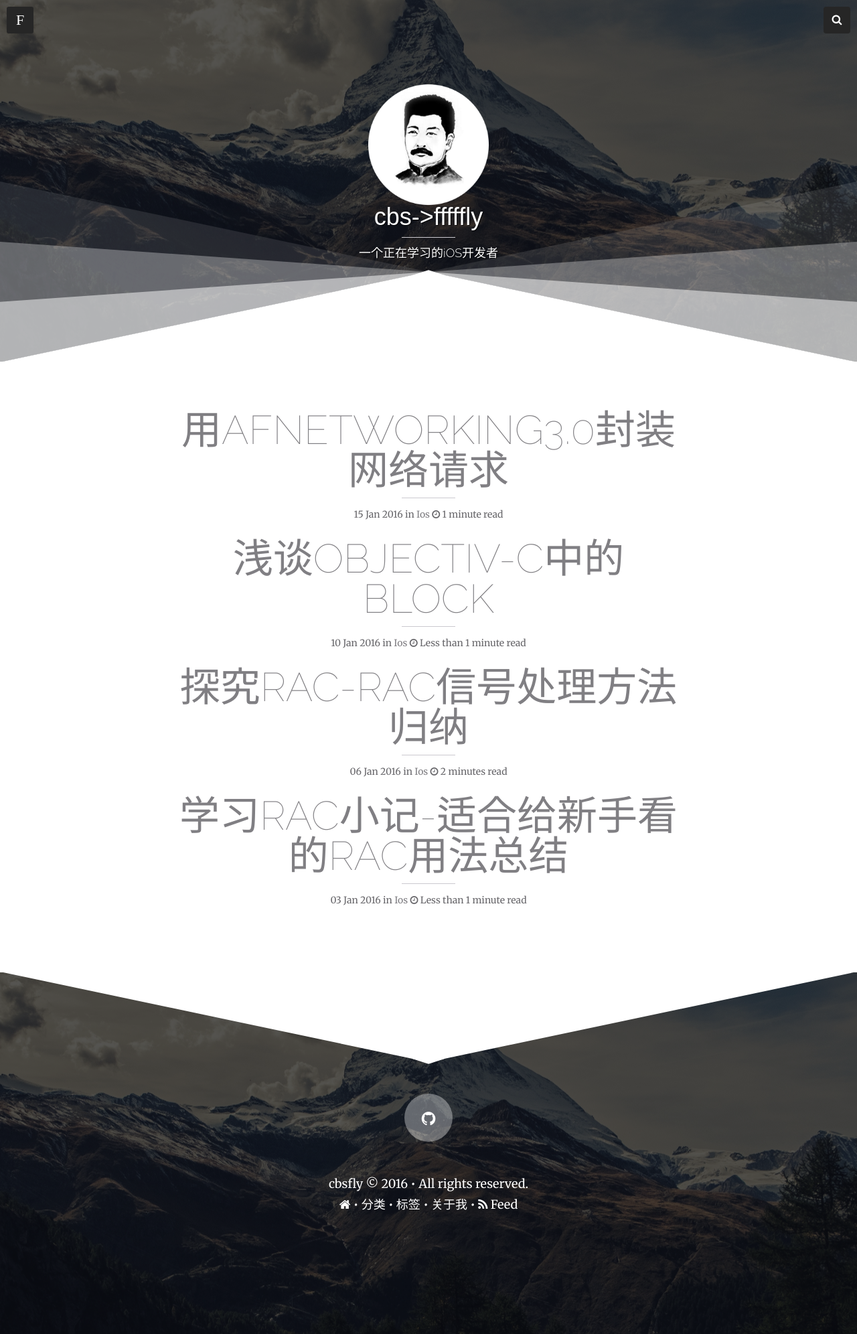
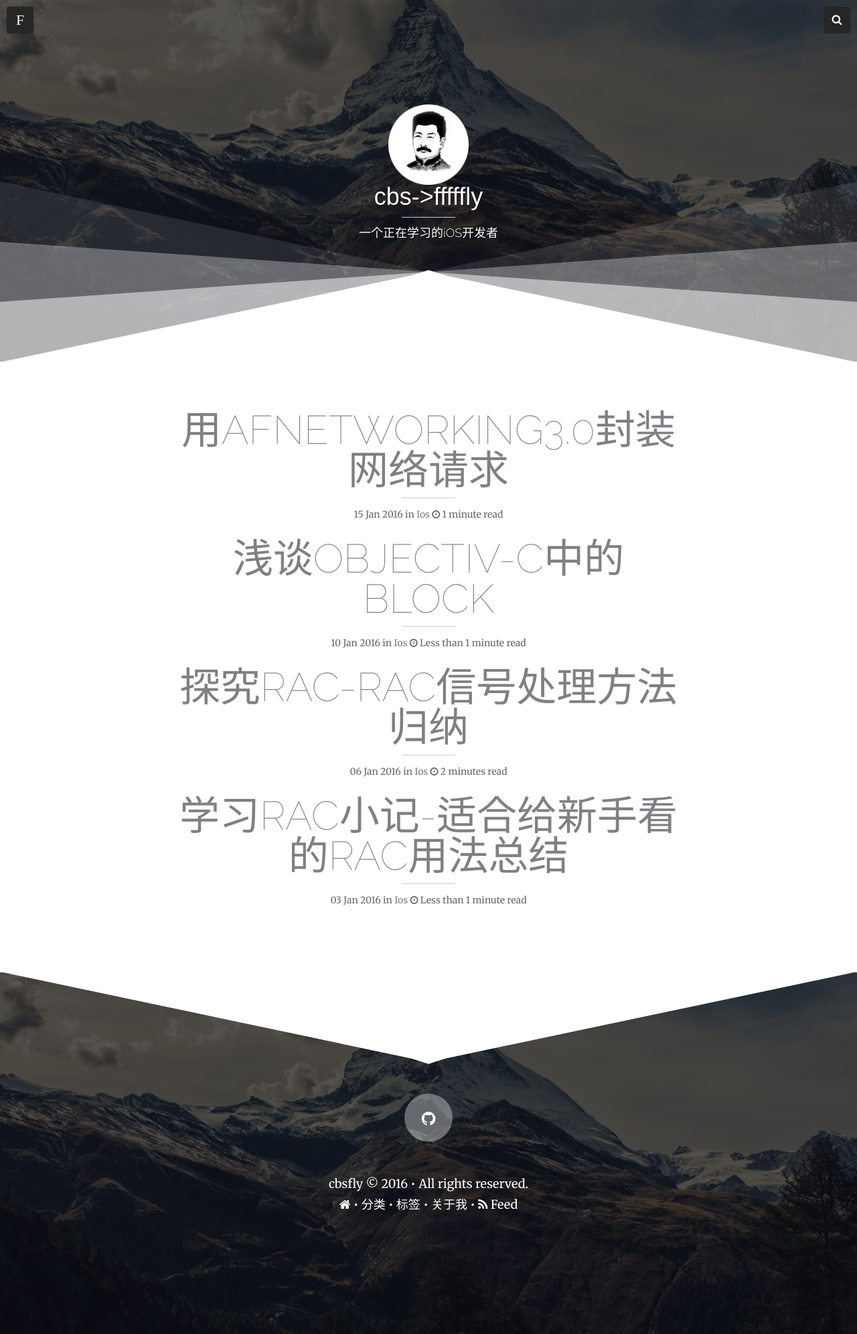
Before and after one commit to cbsfly/cbsfly.github.io, a Jekyll site: the page built from index.html, in a window 1280 px wide. Shown: the whole page at 67% size. Built offline with Jekyll 4.4.1, drawn with Linux system fonts in a browser that asks for light colours; nearby versions of some CDN libraries; the list of posts is cut into pages by our own code; comment, search, counter and statistics services are not loaded.

Commit message:
头像位置

```diff
--- a/assets/css/style.css
+++ b/assets/css/style.css
@@ -467,7 +467,8 @@
 }
 /* - Brand - */
 .brand img {
-  max-height: 180px;
+  max-height: 120px;
+  bottom:20px;
 }
 /* - Blog title and description - */
 .blog-title {
```
